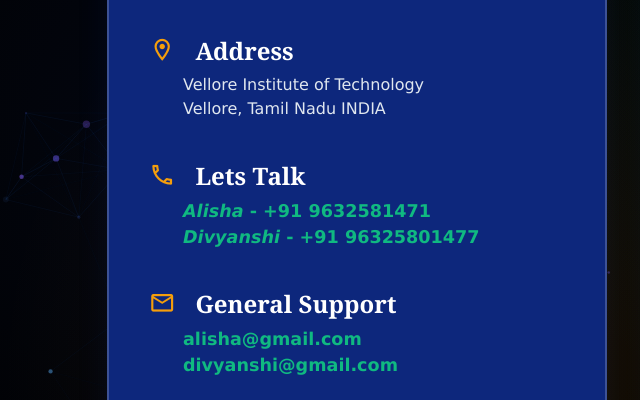
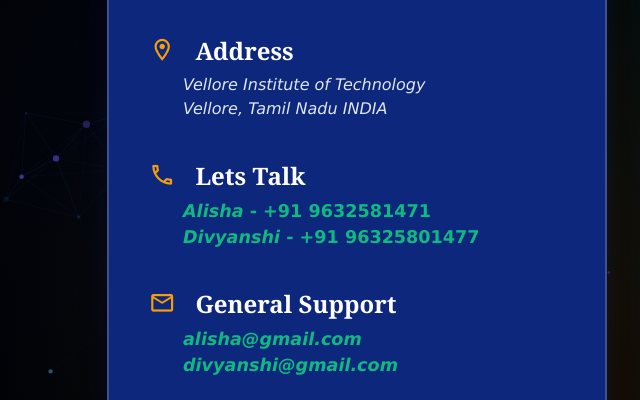
Before and after one commit to DivyanshiSaluja/MoneyMantraa, a website: page MoneyMantraa/Hackathon_BnB/contactUs/contactUs.html in a window 1280 px wide. Shown: the part 265-665 px from the top of the page, 13-653 px from the left. Drawn offline with Linux system fonts and the light colour scheme.

Commit message:
Update contactUs.html

```diff
--- a/MoneyMantraa/Hackathon_BnB/contactUs/contactUs.html
+++ b/MoneyMantraa/Hackathon_BnB/contactUs/contactUs.html
@@ -15,11 +15,11 @@
   <div class="contact-container">
     <div class="contact-info-panel">
       <h2><span class="material-icons-outlined icon">location_on</span> Address</h2>
-      <p>Vellore Institute of Technology<br>Vellore, Tamil Nadu INDIA</p>
+      <p><i>Vellore Institute of Technology<br>Vellore, Tamil Nadu INDIA</i></p>
       <h2><span class="material-icons-outlined icon">call</span> Lets Talk</h2>
       <p class="contact-phone"><i>Alisha</i> - +91 9632581471 <br/><i>Divyanshi</i> - +91 96325801477</p>
       <h2><span class="material-icons-outlined icon">mail_outline</span> General Support</h2>
-      <p class="contact-email">alisha@gmail.com <br/> divyanshi@gmail.com</p>
+      <p class="contact-email"><i>alisha@gmail.com</i> <br/> <i>divyanshi@gmail.com</i></p>
     </div>
 
     <div class="contact-form-panel">
```
